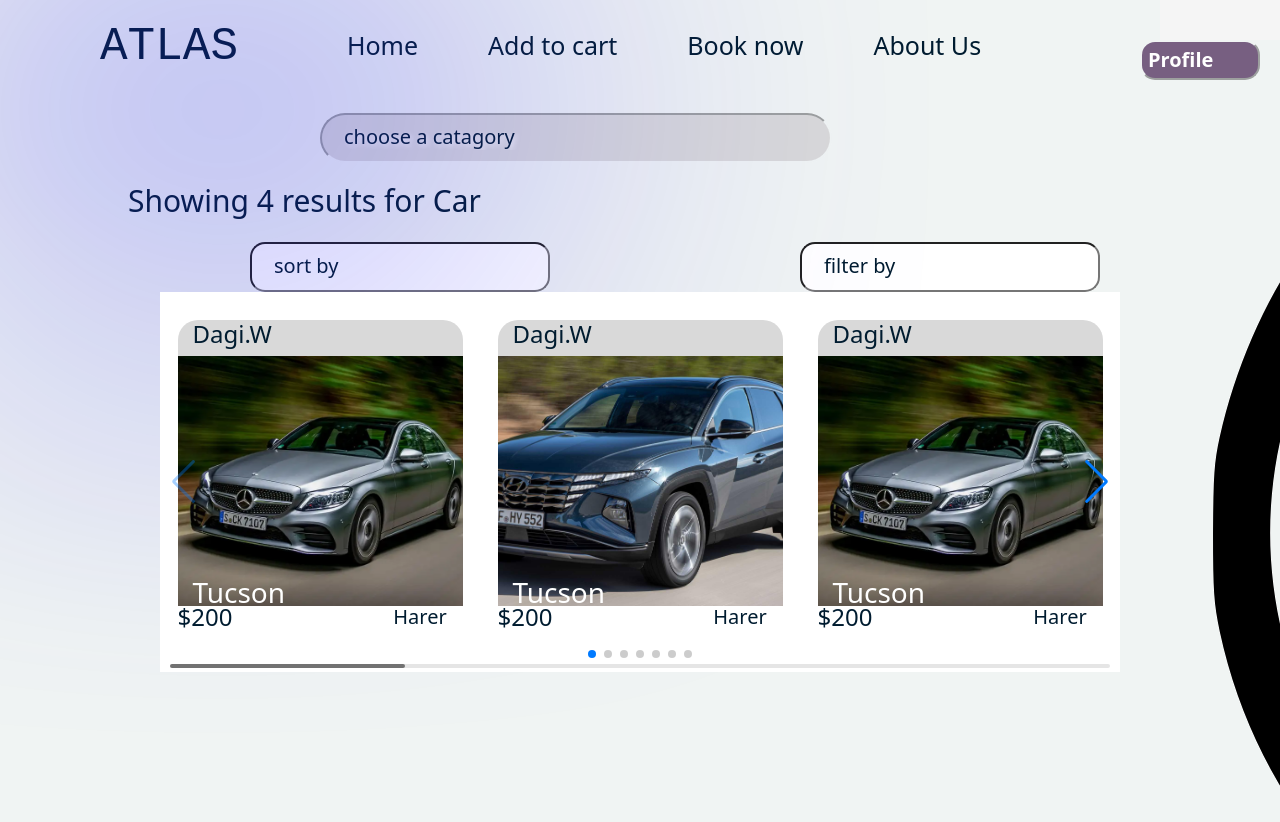
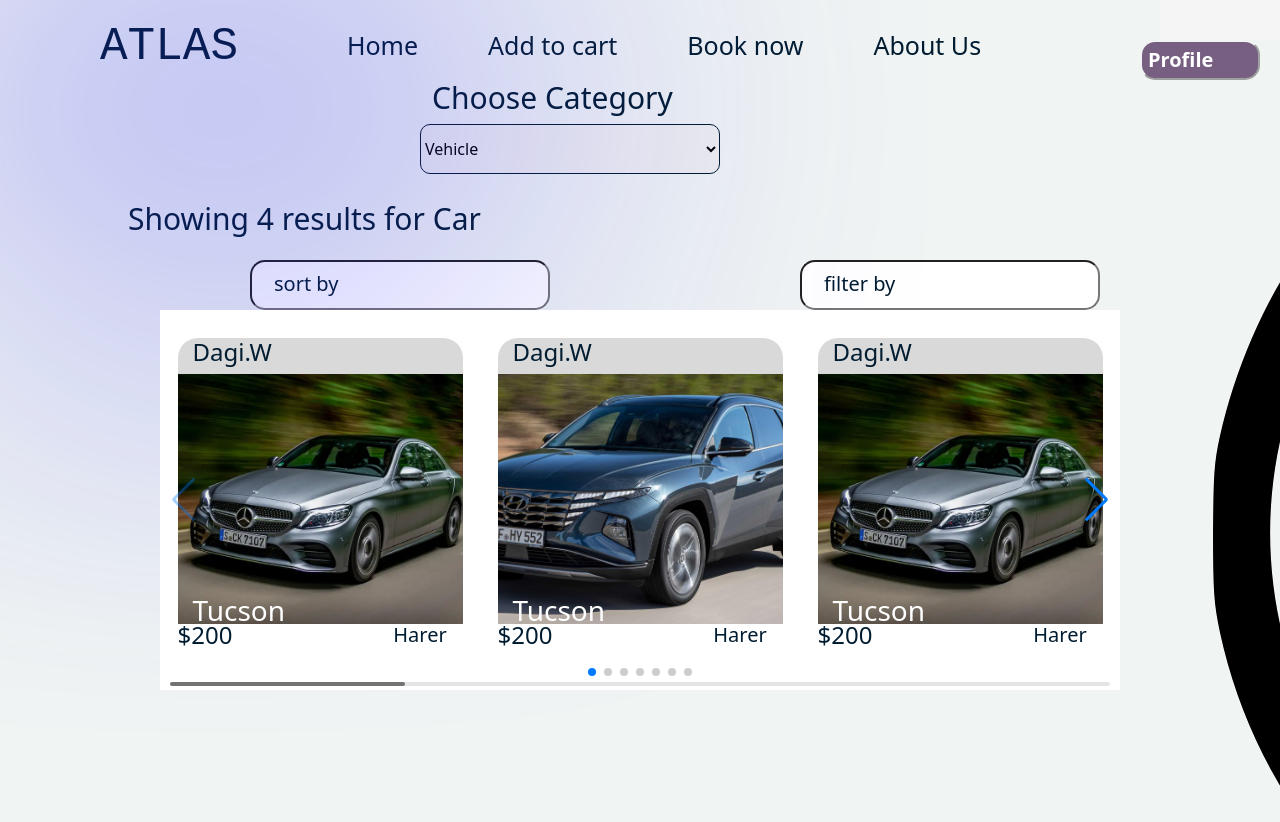
Before and after one commit to setprog/Atlas-front-end, a React (Create React App) app: page /appcat in a window 1280 px wide. Shown: the top 822 px of the page. Built offline with nearby package versions, Linux system fonts and the light colour scheme.

Commit message:
ene dagim

```diff
--- a/src/App.css
+++ b/src/App.css
@@ -22,28 +22,26 @@
     flex: 1;
     filter: blur(200px);
 }
+
 .borderRed {
     border: 4px solid rgb(180, 161, 161)
 }
+
 .befsidebar {
     position: fixed;
     left: 60px;
     top: 130px;
+}
 
 
+/* Header*/
 
-
-
-}
-
-/* Header*/
 #navv {
     display: flex;
     justify-content: space-between;
     align-items: center;
     padding: 20px;
     margin-bottom: 50px;
-
 }
 
 #navv h1 {
@@ -52,9 +50,6 @@
     font-weight: bold;
     font-size: 300%;
     margin-left: 40px;
-
-
-
 }
 
 #image {
@@ -79,28 +74,26 @@
     background-color: #D9D9D9;
 }
 
+
 /* End of header */
+
 .grid-con {
     display: grid;
     gap: 20px;
     grid-template-columns: 1fr;
     grid-auto-rows: minmax(130px, auto);
-
     .boxb {
         padding: 20px;
         border-radius: 10px;
         /*border:1px solid black; */
         margin-top: -70px;
     }
-
     .box0b {
         width: 150px;
         margin-left: 520px;
         max-height: 40px;
         margin-top: 10px;
-
     }
-
 }
 
 #dash {
@@ -110,37 +103,36 @@
     font-weight: bolder;
 }
 
+
 /*GRID */
 
 .grid-conatianer {
     display: grid;
     gap: 15px;
-  grid-template-columns: 1fr 1fr 1fr ;
+    grid-template-columns: 1fr 1fr 1fr;
     grid-auto-rows: minmax(130px, auto);
     margin-left: 400px;
     top: 100px;
-  .grid-con{
+}
+
+.grid-con {
     top: 300px;
 }
 
-.boxb{
+.boxb {
     margin-left: 100px;
-  top:100px
+    top: 100px
 }
-.box2b{
+
+.box2b {
     width: 1000px;
 }
 
 .boxb {
     padding: 3px;
     border-radius: 10px;
-
     flex-direction: column;
-
-
 }
-
-
 
 .box2b,
 .box5b,
@@ -169,7 +161,6 @@
     width: 350px;
     background-color: #D9D9D9;
     margin-top: -65px;
-
 }
 
 .box8b {
@@ -180,11 +171,9 @@
     background-color: #D9D9D9;
     max-height: 255px;
     margin-left: -100px;
-
 }
 
 .box9b {
-
     grid-column: span 1;
     grid-row: span 1;
     margin-left: 50px;
@@ -192,19 +181,18 @@
     width: 200px;
     max-height: 10px;
 }
-}
 
-#recently{
+#recently {
     font-size: x-large;
     font-weight: bold;
 }
+
 .top-box {
     background-color: #D9D9D9;
     width: 325px;
     height: 190px;
     margin-top: 25px;
     margin-left: 3px;
-
 }
 
 #top {
@@ -215,7 +203,6 @@
 #top h2 {
     margin-left: 40px;
     background-color: #D9D9D9;
-
 }
 
 #top h3 {
@@ -253,68 +240,70 @@
     font-size: large;
     font-weight: bolder;
 }
+
+
 /* Report */
 
-  .report{
-    display:flex;
+.report {
+    display: flex;
     margin-top: 5px;
     background-color: #D9D9D9;
     height: 150px;
     width: 330px;
 }
-  #report-img{
+
+#report-img {
     width: 100px;
     background-color: #D9D9D9;
     height: 90px;
     margin-left: 30px;
     margin-top: 15px;
 }
-  .skill{
+
+.skill {
     width: 100px;
     height: 100px;
     /* background-color:  #D9D9D9;  */
     position: relative;
-
     /* margin-top: 100px; */
     margin-left: 90px;
     border-radius: 100px;
     margin-top: 20px;
+}
 
-  }
-  .outer{
+.outer {
     height: 100px;
     width: 100px;
     border-radius: 50%;
+    padding: 20px;
+    box-shadow: 6px 6px 10px -1px rgba(0, 0, 0, 0.15), -6px -6px 10px -1px rgba(255, 255, 255, 0.7);
+}
 
-     padding:20px;
-    box-shadow:6px 6px 10px -1px rgba(0,0,0,0.15),
-                -6px -6px 10px -1px rgba(255,255,255,0.7)
-     ;
-  }
-  .recent{
+.recent {
     display: flex;
     align-items: center;
     justify-content: space-between;
     background-color: #D9D9D9;
+}
 
-
-  }
-  .sub-recent{
+.sub-recent {
     display: flex;
     align-items: center;
     justify-content: space-between;
     background-color: #D9D9D9;
+}
 
-  }
-  #but{
+#but {
     background-color: #775f81;
     size: 200px;
 }
-  h2,h4{
+
+h2,
+h4 {
     background-color: #D9D9D9;
 }
 
-  .gr{
+.gr {
     position: absolute;
     margin-left: -209;
     margin-top: -71;
@@ -324,8 +313,8 @@
     background: blue;
     filter: blur(200px);
     flex: 1;
+}
 
-  }
 .booking-table {
     border-collapse: collapse;
     margin-left: -650px;
@@ -333,30 +322,23 @@
     /* margin-top: 30px; */
     background-color: #D9D9D9;
     max-width: 20rem;
-
-
-
-
 }
 
 .booking-table th,
 .booking-table td {
     padding-top: 10px;
     padding-bottom: 10px;
-
-
-
 }
 
 .booking-table th:not(:last-child),
 .booking-table td:not(:last-child) {
     padding-right: 100px;
-
 }
 
 .booking-table tr:not(:last-child) {
     margin-bottom: 5px;
 }
+
 .status {
     padding: 6px 12px;
     border-radius: 4px;
@@ -379,62 +361,62 @@
 .status:hover {
     opacity: 0.8;
 }
-  .pagination{
+
+.pagination {
     display: flex;
     align-items: center;
     /* justify-content: space-between; */
     margin-top: 15px;
-
-
 }
 
-  .page-links{
-    left:0;
+.page-links {
+    left: 0;
 }
+
 .page-item {
     list-style-type: none;
+}
 
-
-  }
-  .page-item li{
+.page-item li {
     background-color: #001C30;
 }
-  .dropdown{
+
+.dropdown {
     position: absolute;
-    top:3.9rem;
+    top: 3.9rem;
     right: 5.9rem;
-    width:80px ;
+    width: 80px;
     padding: 15px;
     border-radius: 15px;
     background-color: white;
     border: gray;
+}
 
-
-  }
-  .dropdown::before{
+.dropdown::before {
     content: '';
     position: absolute;
-    top:-4em;
+    top: -4em;
     right: 2rem;
     width: 25px 2rem;
     height: 25px;
     background-color: white;
 }
-  .list{
+
+.list {
     background-color: white;
     margin-top: -10px;
 }
-  .list li{
+
+.list li {
     list-style-type: none;
     background-color: white;
     margin: 6px;
-
     margin-bottom: 10px;
 }
+
 .acc-in {
     display: flex;
     padding: 20px;
-
     background-color: white;
     background-size: 300px 200px;
     width: 250px;
@@ -446,49 +428,41 @@
     width: 25px;
     margin-right: 30px;
     background-color: white;
-
 }
 
 #acc-p {
     font-weight: bold;
     font-size: 20px;
     background-color: white;
-
 }
 
 #acc-in a:link,
 a:visited {
     color: black;
     text-decoration: none;
-
-
 }
 
 #acc-in a:hover,
 a:active {
     color: #4E046E;
-
 }
 
 #acc-in a:hover {
     transform: scale(1.2);
     margin-left: 1rem;
 }
-  .renter-side{
+
+.renter-side {
     margin-left: 480px;
     margin-top: 90px;
     border: 2px solid;
     width: 1000px;
 }
-  .category{
+
+.category {
     margin-left: 200px;
     padding-top: 100px;
-
-
 }
-
-
-
 
 .ddb {
     width: 1000;
@@ -502,8 +476,8 @@
     margin-top: 30px;
     margin-left: 200px;
     margin-right: 50px;
+}
 
-}
 
 /* .dd div {
   width: 300px;
@@ -539,7 +513,6 @@
     width: 320px;
     height: 200px;
     border-radius: 25px;
-
 }
 
 #dddb h5 {
--- a/src/App.js
+++ b/src/App.js
@@ -26,8 +26,8 @@
 import Owner  from "./atlas/Comp/Owner"
 import About from "./atlas/Comp/About"
 import Edit_info from "./atlas/editP/Edit_Info";
-import Sign_in_up from "./atlas/sign in-up/Sign_in_up"
-import Admin_signin from "./atlas/sign in-up/Admin_signin"
+import Sign_in_up from "./atlas/Sign_in_up"
+// import Admin_signin from "./atlas/Admin_signin"
 import Category from "./atlas/Comp/Category";
 
 function App() {
@@ -46,7 +46,7 @@
                 <Apphome/></>}  ></Route>
                 <Route exact path='/editp' element={ <>
                 <EditP/></>}  ></Route>
-               <Route exact path="/adminsignin" element={ <> <Admin_signin /></>} ></Route>
+               {/* <Route exact path="/adminsignin" element={ <> <Admin_signin /></>} ></Route> */}
                <Route exact path='/rentpage' element={<>
               <UserNav/> <RentPage/></> }></Route>
 
--- a/src/atlas/Category/Appcateg.css
+++ b/src/atlas/Category/Appcateg.css
@@ -140,6 +140,28 @@
 
 .ssign #but {
     margin-left: -20px;
+}
+
+#cat_search {
+    display: block;
+    margin-left: -700px;
+    margin-top: -130px;
+}
+
+.wana h3 {
+    margin-top: 100px;
+}
+
+.wana {
+    padding-top: 8rem;
+}
+
+#categ_search {
+    width: 300px;
+    height: 50px;
+    border-radius: 10px;
+    border-color: #001C30;
+    margin-left: 20px;
 }
 
 #but p {
--- a/src/atlas/Category/Main.js
+++ b/src/atlas/Category/Main.js
@@ -1,12 +1,32 @@
 import React from "react";
+import { useState } from "react";
  export default function Main(props){
+   const [value ,setValue]=useState('')
+      const options =[
+         {label: "Vehicle", value: 1},
+         {label: "Machinery" , value: 2},
+         {label: "Electronics" , value: 3},
+         {label: "Clothes" , value: 4},
+         {label: "Houses" , value: 5},
+         {label: "Event Equipment " , value: 6}
+      ]
+    function handleSelect(event){
+         setValue(event.target.value)
+    }
     return(
         <div className="wana">
-           <input id="search" type="text" placeholder='choose a catagory'   ></input>
+           {/* <input id="search" type="text" placeholder='choose a catagory'   ></input>  */}
            <h3>Showing {props.quant} results for {props.categ}</h3>
            <div className="inp">
             <input type="text" id="cat" placeholder="sort by"></input>
             <input type="text" id="cat" placeholder="filter by"></input>
+           <div id="cat_search"><h3>Choose Category</h3>
+            <select onchange={handleSelect} id="categ_search">
+     {options.map(option => (
+      <option value={option.value}>{option.label}</option>
+     ))}
+            </select>
+            <p>{value}</p></div>
            </div>
         </div>
 
--- a/src/atlas/Home-page/Apphome.css
+++ b/src/atlas/Home-page/Apphome.css
@@ -20,6 +20,13 @@
     justify-content: space-between;
 }
 
+#drgt h1 {
+    font-family: 'Courier New', Courier, monospace;
+    margin-left: 100px;
+    font-size: 46px;
+    margin-top: 20px;
+}
+
 .header h1 {
     font-family: 'Courier New', Courier, monospace;
     margin-left: 100px;
@@ -27,25 +34,25 @@
     margin-top: 20px;
 }
 
-.menu {
+.arau {
     margin-left: auto;
     margin-right: auto;
     display: flex;
     justify-content: space-around;
 }
 
-.menu h6 {
+.arau h6 {
     margin-top: 30px;
     padding-right: 70px;
     font-size: 25px;
 }
 
-.menu a {
+.arau a {
     text-decoration: none;
     color: #001C30;
 }
 
-.menu a :hover {
+.arau a :hover {
     color: #B6AAAA;
 }
 
--- a/src/atlas/Home-page/Header.js
+++ b/src/atlas/Home-page/Header.js
@@ -11,8 +11,8 @@
     }
     return(
         <div  className="header">
-            <h1>ATLAS</h1>
-            <div className="menu">
+            <h1 id="drgt">ATLAS</h1>
+            <div className="arau">
               <h6><a href =" ">Home</a></h6>
               <h6><Link to ="/form">Add to cart</Link></h6>
               <h6><a href =" ">Book now</a></h6>
--- a/src/atlas/Home-page/Main.js
+++ b/src/atlas/Home-page/Main.js
@@ -51,7 +51,7 @@
 
     return(
         <div className="main">
-    <h1> The sharing economy is the
+    <h1 id> The sharing economy is the
                future of rentals.</h1>
                <div className="ssearch-bar" >
        <div className="ddropdown">
```
Lines whose indentation alone changed are shown as unchanged.
